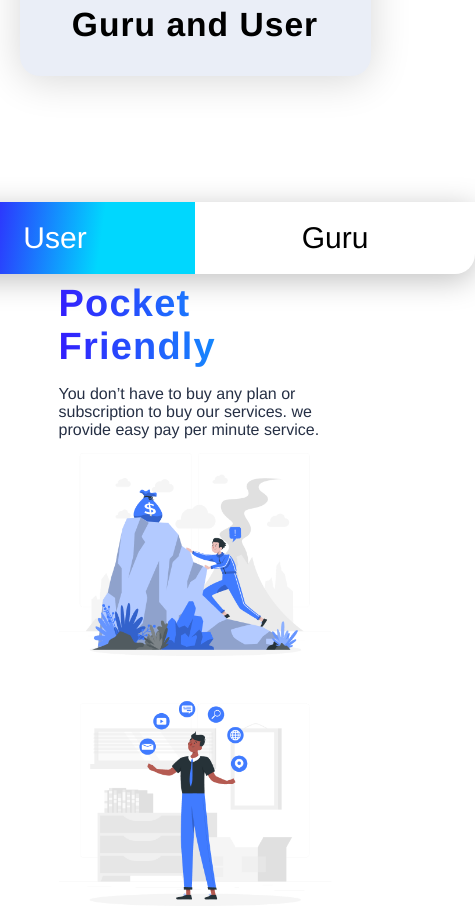
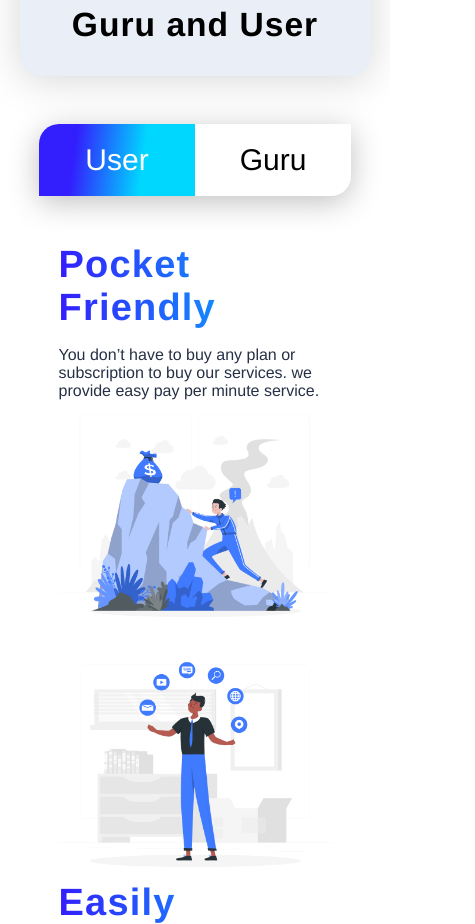
Before and after one commit to ved-ant/CaffaeWebsite, a React (Create React App) app in the folder frontend/: page / in a window 390 px wide. Shown: the part 1740-2664 px from the top of the page, 475 px wide, since content can reach past the window. Built offline with nearby package versions, Linux system fonts and the light colour scheme; a web font is replaced by a local one.

Commit message:
homepage responsive

```diff
--- a/frontend/src/components/DescSection/DescSection.css
+++ b/frontend/src/components/DescSection/DescSection.css
@@ -88,3 +88,10 @@ font-weight: 400;
     from { opacity: 0; }
     to   { opacity: 1; }
   }
+  @media screen and (max-width: 768px){
+    .switcher{
+      width: 80%;
+      margin-top: -20%;
+      margin-bottom: 10%;
+    }
+  }
--- a/frontend/src/pages/AboutUs/team.module.css
+++ b/frontend/src/pages/AboutUs/team.module.css
@@ -71,6 +71,8 @@ background-clip: text;
 @media screen and (max-width: 768px) {
     .team{
         margin-bottom: 150%;
+        margin-top: 60%;
+
     }
     h1{
         position: relative;
```
